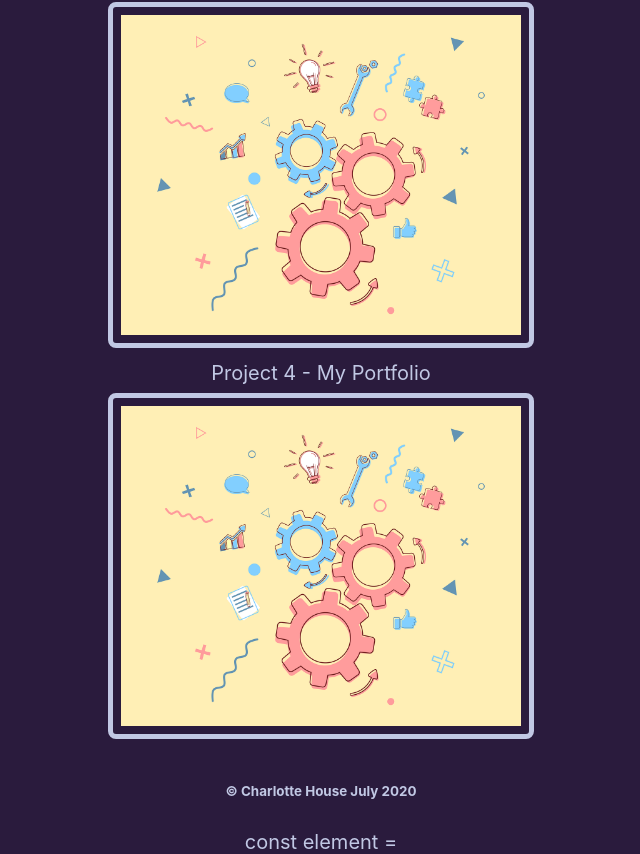
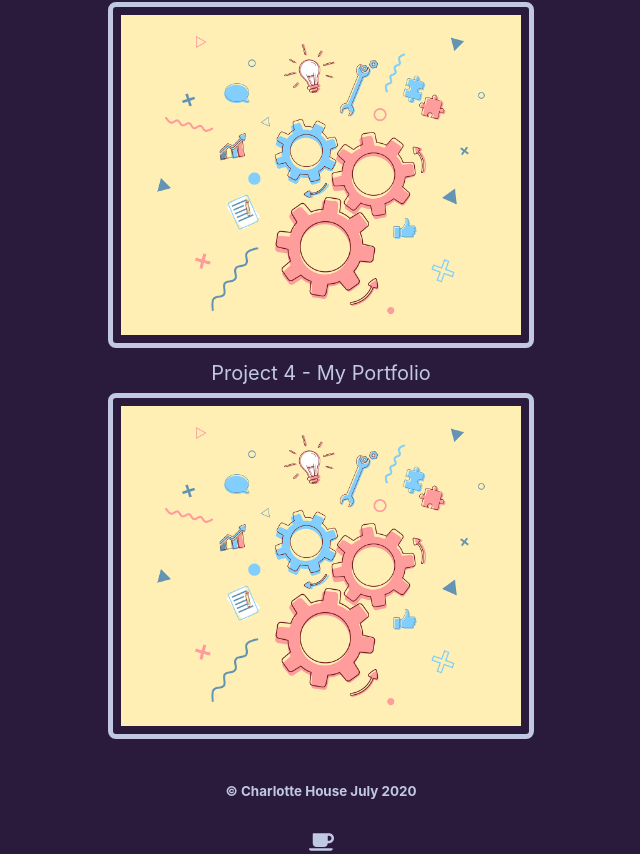
Before and after one commit to lottieh/MyWebpage, a React (Create React App) app: page / in a window 1280 px wide. Shown: the part 1481-2335 px from the top of the page, without its empty margins (319-959 px from the left). Built offline with nearby package versions, Linux system fonts and the light colour scheme.

Commit message:
image import working

```diff
--- a/src/Homepage/Footer.js
+++ b/src/Homepage/Footer.js
@@ -9,7 +9,7 @@ class Footer extends React.Component {
            <div className ="Footer">
 
             <h6> © Charlotte House July 2020</h6>
-            const element = <FontAwesomeIcon icon ="Coffee"/>
+            <FontAwesomeIcon icon ={faCoffee}/>
 
 {/* // todo - Add in git hub logo and link
 // Todo - Add Linkedin logo and link */}
```
